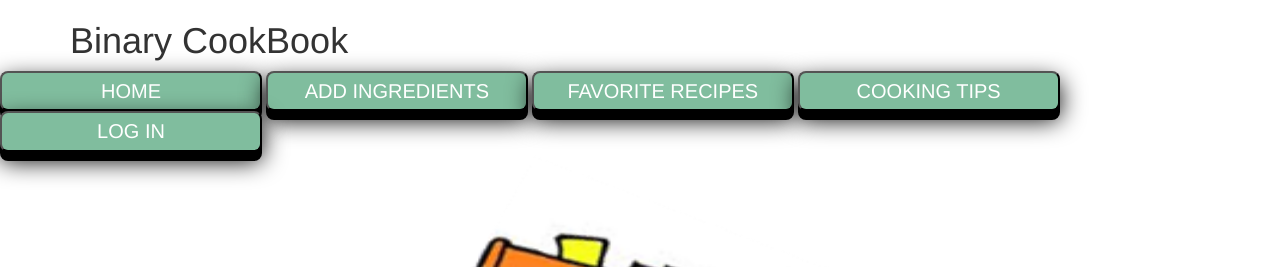
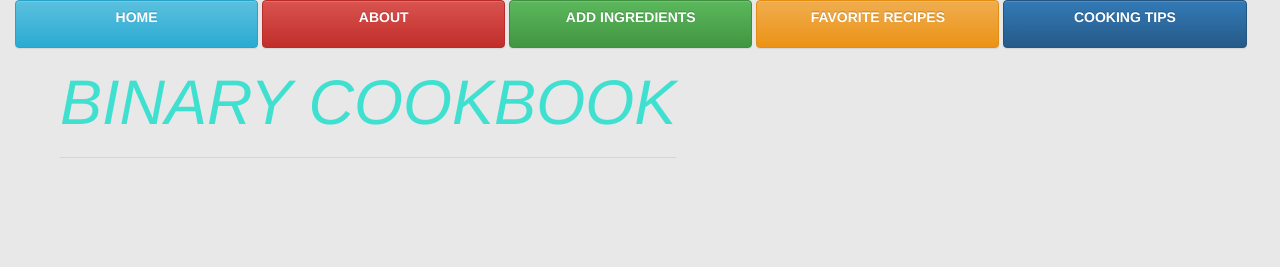
Before and after one commit to Poppy22/Project, a Django app: template blog/templates/blog/post_list.html in a window 1280 px wide. Shown: the top 267 px of the page. Run offline with Django 3.2, Linux system fonts and the light colour scheme; the template is opened without the code that fills it, so the values that code supplies are empty; some libraries are stand-ins or nearby versions.

Commit message:
awesome web app

```diff
--- a/blog/static/css/blog.css
+++ b/blog/static/css/blog.css
@@ -1,44 +1,43 @@
-div.title{
-	font-size:80px;
-	background-color:#f98866;
-	text-shadow: 4px 2px #ffffff;
-	color:#000000;
-	text-align:right;
-	margin:0;
-}
-.col-12{
-	width:50%;
+.jumbotron{
+	color:turquoise;
+	text-transform:uppercase;
+	height:30vh;
+	background-color:#E8E8E8;
 }
 
-.button {
-	position: relative;
-    background-color: #80bd9e;
-    font-size: 20px;
-	color: white;
-	text-transform:uppercase;
-    padding: 4px;
-    -webkit-border-radius: 8px;
-    -moz-border-radius: 8px;
-    border-radius: 8px;
-    -webkit-box-shadow: 0px 9px 0px black, 0px 9px 25px black;
-    -moz-box-shadow: 0px 9px 0px black, 0px 9px 25px black;
-    box-shadow: 0px 9px 0px black, 0px 9px 25px black;
-	width: 262px;
-	text-align: center;
-
-	-webkit-transition: all .1s ease;
-	-moz-transition: all .1s ease;
-	-ms-transition: all .1s ease;
-	-o-transition: all .1s ease;
-	transition: all .1s ease;
+#img {
+	background-image: url("https://cdn.creativelive.com/fit/https%3A%2F%2Fcdn.creativelive.com%2Fagc%2Fcourses%2F5138-1.jpg/1600");
+    min-height: 400px;
+    background-attachment: fixed;
+    background-position: center;
+    background-repeat: no-repeat;
+    background-size: cover;
 }
 
-.button:active {
-    -webkit-box-shadow: 0px 3px 0px rgba(219,31,5,1), 0px 3px 6px rgba(0,0,0,.9);
-    -moz-box-shadow: 0px 3px 0px rgba(219,31,5,1), 0px 3px 6px rgba(0,0,0,.9);
-    box-shadow: 0px 3px 0px rgba(219,31,5,1), 0px 3px 6px rgba(0,0,0,.9);
+#fix{
+	position:fixed;
 }
 
-.button:hover{
-	background-color:#89da59;
+#about,
+#add,
+#fav,
+#form,
+#tips
+{
+	text-align:center;
+	height:100vh;
+	padding-top:20vh;
+	padding-bottom:20vh;
+	line-height:30px;
 }
+body{
+	overflow-x:hidden;
+	background-color:#E8E8E8;
+}
+.btn{
+	width:19vw;
+	height:6vh;
+	text-transform:uppercase;
+	text-align:center;
+	font-weight:bold;
+}
--- a/blog/templates/blog/post_list.html
+++ b/blog/templates/blog/post_list.html
@@ -11,23 +11,129 @@
 <link rel="stylesheet" href="{% static 'css/blog.css' %}">
 <title> Binary CookBook </title>
 </head>
+
 <body>
+
+<div id="fix">
+	<div class="container-fluid">
+		<div class="row">
+			<div class="col-md-12">
+				<a href="#menu" class="btn btn-info"> Home </a>
+				<a href="#about" class="btn btn-danger"> About </a>
+				<a href="#form" class="btn btn-success"> Add ingredients </a>
+				<a href="#fav" class="btn btn-warning"> Favorite Recipes </a>
+				<a href="#tips" class="btn btn-primary"> Cooking tips </a>
+			</div>
+		</div>
+	</div>
+</div>
+
+<div id="menu">
+	<div class="container-fluid">
+		<div class="row">
+			<div class="jumbotron">
+				<h1 class="text-center"> <i> Binary CookBook </i> </h1>
+				<hr>
+			</div>
+		</div>
+	</div>
+
+	<div id="img"> </div>
+</div>
+
+<div id="about" data-spy="scroll">
+	<div class="container-fluid">
+		<div class="row">
+			<div class="col-md-6">
+				<h3> <mark> Binary CookBook</mark>  is an interactive and useful web application that helps you discover and prepare the most convient meals for your lifestyle.
+				</h3> <br>
+				<blockquote> Are you in a hurry? Have you run out of ideas of what to cook? Or do you simply feel like trying something new and adventurous? <br> <hr>
+				Well, then this app is for <mark>you</mark>. Just open the fridge, choose a number of ingredients and add them to this site and <abbr title="Binary CookBook"> BCB </abbr> will suggest what you can cook using them,
+				as well as step by step cooking instructions.
+				</blockquote>
+				<br>
+					<button type="button" class="btn btn-info" data-toggle="collapse" data-target="#demo">Read more</button>
+					<div id="demo" class="collapse">
+					<br>
+					This app was created using Python, Django and Scrapy during the mentorship program 'Learn IT, girl!' :) <br> <label>Bon appetite! </label>
+					</div>
+			</div>
+			<div class="col-md-6">
+				<img src="http://www.webquestdirect.com.au/aes/img/images/cookbook.gif">
+			</div>
+		</div>
+	</div>
+</div>
+
+<div id="form">
+help
+</div>
+
+<div id="fav">
 	<div class="container">
 		<div class="row">
-      <div class="col-md-12"></div>
-        <h1 class="title-super text-thin">Binary CookBook</h1>
+			<div class="col-md-6">
+				<img src="https://s-media-cache-ak0.pinimg.com/originals/f7/d6/43/f7d643dbf0cfe6feea68db5a7e2355f1.jpg" width="400px" height="500px">
+			</div>
+			<div class="col-md-6">
+				<h3> You don't have any recipes introduced yet. Please add your favourite recipes or go make a sandwich. Complex cooking is not for you. </h3>
 			</div>
 </div>
-<div class="menu">
-<a href="#" target="#"> <button type="button" class="button"> Home </button> </a>
-<a href="#" target="#"> <button type="button" class="button"> Add ingredients </button> </a>
-<a href="#" target="#"> <button type="button" class="button"> Favorite recipes </button> </a>
-<a href="#" target="#"> <button type="button" class="button"> Cooking tips </button> </a>
-<a href="#" target="#"> <button type="button" class="button"> Log in </button> </a>
+
+<div id="tips">
+	<div class="container">
+		<div class="row">
+			<div class="col-md-12">
+				<h2> <mark> Cooking tips </mark> </h2>
+				<hr color="grey">
+				<div class="list-group">
+					<div class="list-group-item-info">
+						<br>
+						<h5 class="list-group-item-heading">Cook pasta 1 minute less than the package instructions and cook it the rest of the way in the pan with sauce.</h5>
+						<p class="list-group-item-text"> <b> Mario Batali </b>  <br> <i>  Iron Chef America </i> </p>
+					</div>
+					<div class="list-group-item-danger">
+						<br>
+						<h5 class="list-group-item-heading">Take the time to actually read recipes through before you begin. </h5>
+						<p class="list-group-item-text"> <b> John Besh </b> <br> <i> Author of <u> My New Orleans </u> </i> </p>
+					</div>
+					<div class="list-group-item-success">
+						<br>
+						<h5 class="list-group-item-heading">Recipes are only a guideline, not the Bible. Feel comfortable replacing ingredients with similar ingredients that you like. If you like oregano but not thyme, use oregano.</h5>
+						<p class="list-group-item-text"> <b> Alex Seidel </b> <br> <i> Fruition, Denver </i> </p>
+					</div>
+					<div class="list-group-item-primary">
+						<br>
+						<h5 class="list-group-item-heading">Always measure what you're baking. No shortcuts in pastry: it's a science.</h5>
+						<p class="list-group-item-text"><b> Francois Payard </b> <br> <i>  Francois Payard Bakery, New York City </i> </p>
+					</div>
+					<div class="list-group-item-warning">
+						<br>
+						<h5 class="list-group-item-heading">If you're cooking for someone important — whether it's your boss or a date — never try a new recipe and a new ingredient at the same time.</h5>
+						<p class="list-group-item-text"> <b> Marcus Samuelsson </b> <br> <i> Red Rooster, New York City </i> </p>
+					</div>
+				</div>
+			</div>
+		</div>
+	</div>
 </div>
 
-<div class="content">
-<center> <img src="{%static 'pictures/book.png' %}" title="here should be an iframe" width="600px" height="500px">
-</div>
+<script type="text/javascript">
+	$(function() {
+  $('a[href*=#]:not([href=#])').click(function() {
+    if (location.pathname.replace(/^\//,'') == this.pathname.replace(/^\//,'') && location.hostname == this.hostname) {
+      var target = $(this.hash);
+      target = target.length ? target : $('[name=' + this.hash.slice(1) +']');
+      if (target.length) {
+        $('html,body').animate({
+          scrollTop: target.offset().top
+        }, 1000);
+        return false;
+      }
+    }
+  });
+});
+</script>
 
+</body>
 </html>
```
Lines whose indentation alone changed are shown as unchanged.
